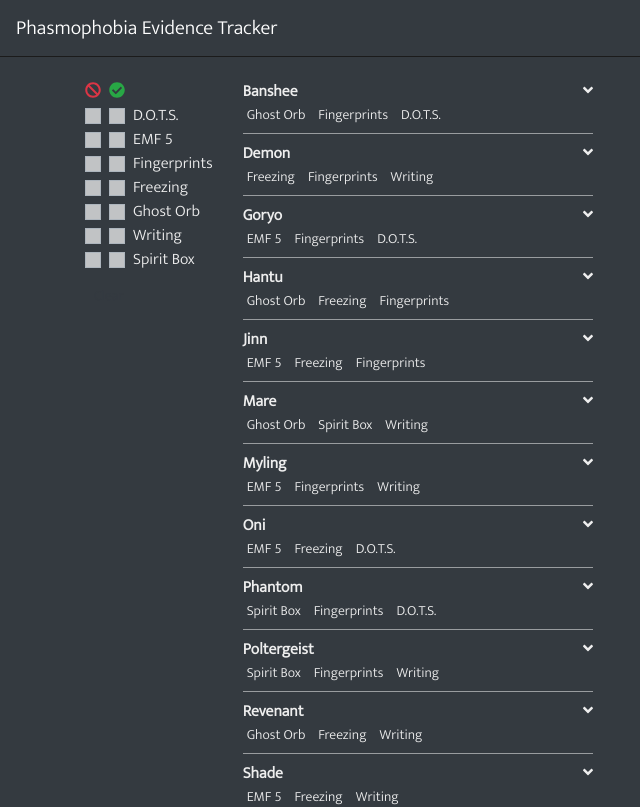
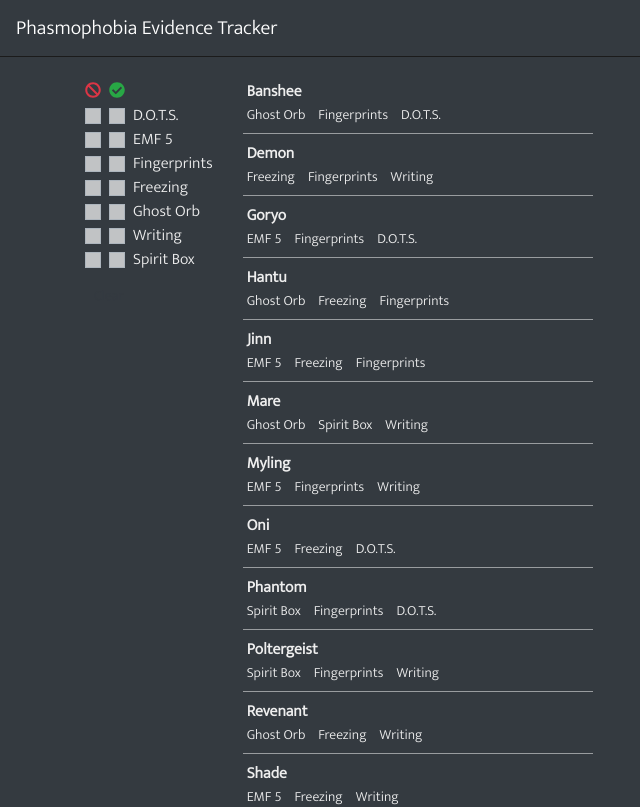
Before and after one commit to daphneslootmans/phasmo-tracker, a Vue app: page / in a window 1280 px wide. Shown: the top 807 px of the page, without its empty margins (0-640 px from the left). Built offline with nearby package versions, Linux system fonts and the light colour scheme.

Commit message:
Hide ghost info collapse

```diff
--- a/src/components/tracker.vue
+++ b/src/components/tracker.vue
@@ -125,18 +125,23 @@
                   <b-col cols="auto">
                     <div class="title">{{ ghost.name }}</div>
                   </b-col>
-                  <b-col cols="auto">
-                    <font-awesome-icon icon="angle-down" v-if="ghost.open"></font-awesome-icon>
-                    <font-awesome-icon icon="angle-right" v-else></font-awesome-icon>
-                  </b-col>
+<!--                  <b-col cols="auto">-->
+<!--                    <font-awesome-icon icon="angle-down" v-if="ghost.open"></font-awesome-icon>-->
+<!--                    <font-awesome-icon icon="angle-right" v-else></font-awesome-icon>-->
+<!--                  </b-col>-->
                 </b-row>
-                <b-collapse :id="'toggle-' + index" v-model="ghost.open">
-                  <div class="evidence-list">
+                <b-row>
+                  <b-col>
+                    <div class="evidence-list">
                   <span :class="['evidence-list__item', {selected: selectedEvidence.includes(type)}]"
                         v-for="type in ghost.evidence"
                         :key="type + index"
                   >{{ evidenceTypes[type].text }}</span>
-                  </div>
+                    </div>
+                  </b-col>
+                </b-row>
+                <b-collapse :id="'toggle-' + index" v-model="ghost.open">
+
                   <div>{{ ghost.info }}</div>
                 </b-collapse>
               </div>
@@ -399,6 +404,7 @@
 
   .title {
     font-weight: 600;
+    padding-left: 4px;
   }
 }
 
```
